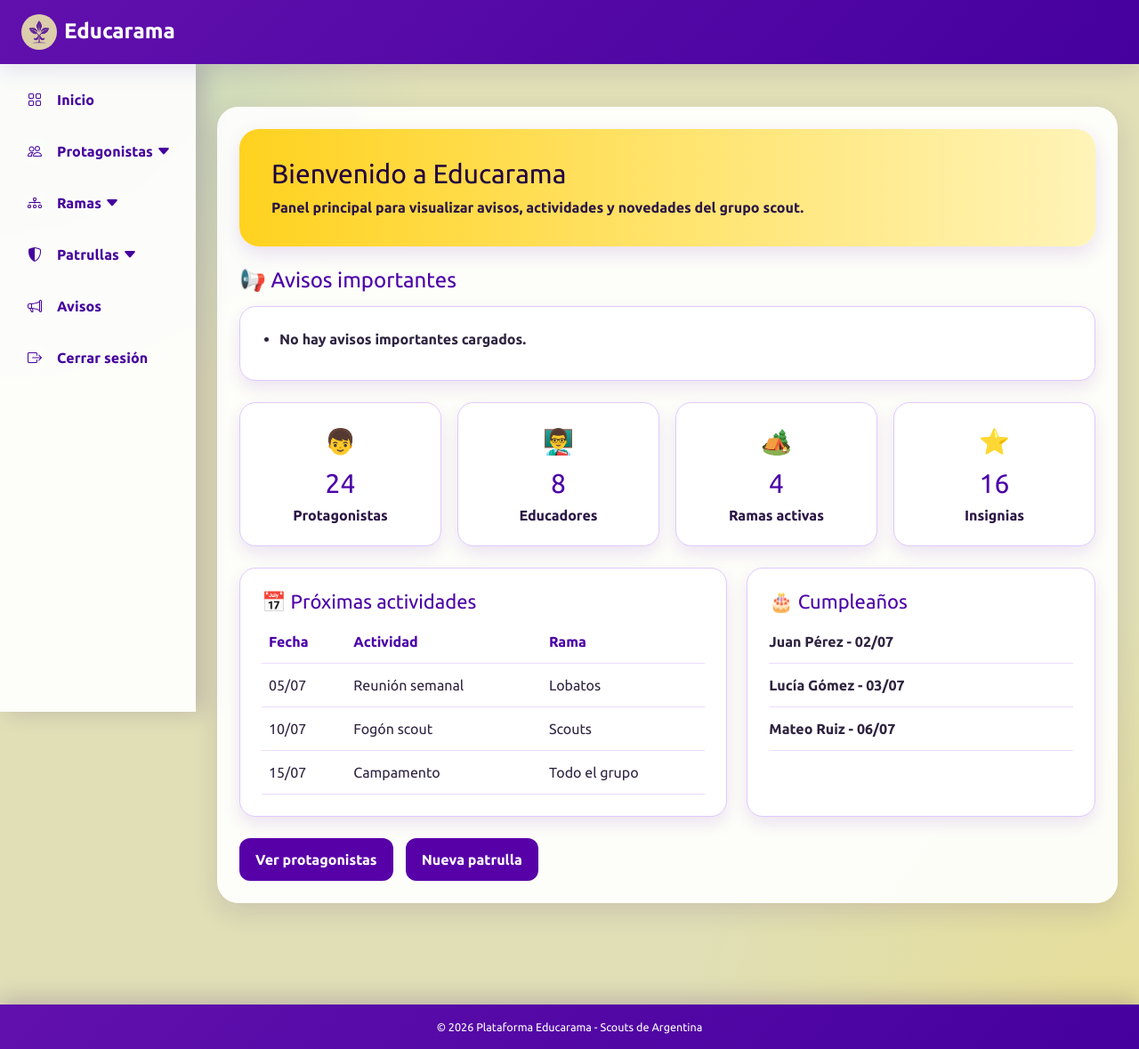
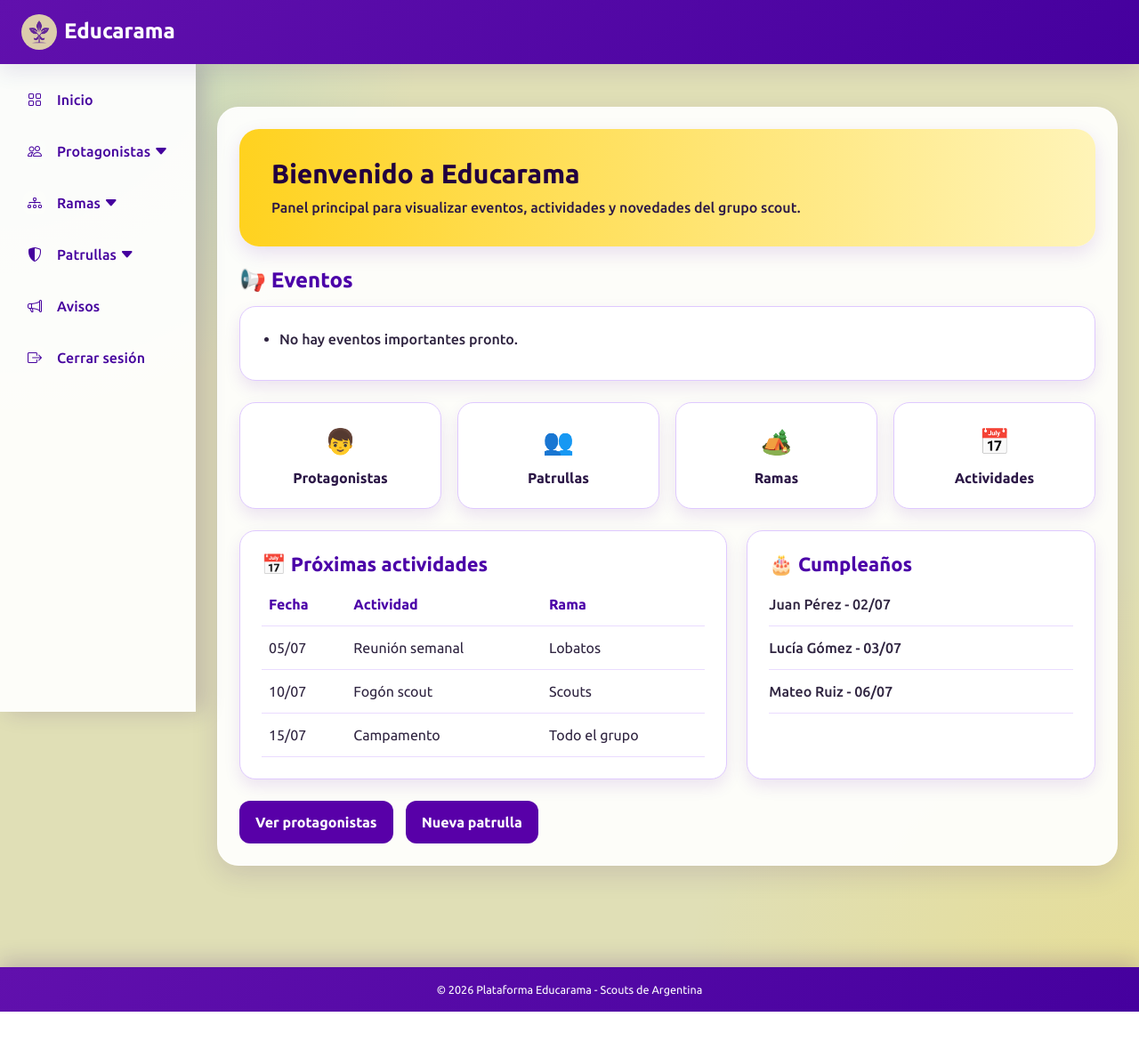
Before and after one commit to cristianA7X/Educarama, a PHP site: page /index.php in a window 1280 px wide. Shown: the whole page at 89% size. After the commit the page ends 1137 px from the top, so only its background shows below. Run offline with PHP 8.4, Linux system fonts and the light colour scheme; the visitor is signed in with stand-in values (Sample User, id 1); tables that the repository leaves empty hold one stand-in row (values such as "Sample post"); some libraries are stand-ins or nearby versions.

Commit message:
Restrcturacion de botones, fix de avisos y rename a Eventos, correcion a fuente y estilos

```diff
--- a/public/css/styles.css
+++ b/public/css/styles.css
@@ -40,6 +40,7 @@
   --navbar-height: 72px;
   --footer-height: 50px;
 }
+
 /* MANADA (Amarillo) */
 body.rama-manada {
   --rama-primario: var(--scout-amarillo);
@@ -62,6 +63,74 @@ body.rama-caminantes {
 body.rama-rover {
   --rama-primario: var(--scout-rojo);
   --rama-secundario: var(--scout-rojo-claro);
+}
+
+/* =========================================================
+   UBUNTU
+   ========================================================= */
+
+@font-face {
+  font-family: "Ubuntu";
+  src: url("../fonts/ubuntu/Ubuntu-Light.woff2") format("woff2");
+  font-weight: 300;
+  font-style: normal;
+  font-display: swap;
+}
+
+@font-face {
+  font-family: "Ubuntu";
+  src: url("../fonts/ubuntu/Ubuntu-LightItalic.woff2") format("woff2");
+  font-weight: 300;
+  font-style: italic;
+  font-display: swap;
+}
+
+@font-face {
+  font-family: "Ubuntu";
+  src: url("../fonts/ubuntu/Ubuntu-Regular.woff2") format("woff2");
+  font-weight: 400;
+  font-style: normal;
+  font-display: swap;
+}
+
+@font-face {
+  font-family: "Ubuntu";
+  src: url("../fonts/ubuntu/Ubuntu-Italic.woff2") format("woff2");
+  font-weight: 400;
+  font-style: italic;
+  font-display: swap;
+}
+
+@font-face {
+  font-family: "Ubuntu";
+  src: url("../fonts/ubuntu/Ubuntu-Medium.woff2") format("woff2");
+  font-weight: 500;
+  font-style: normal;
+  font-display: swap;
+}
+
+@font-face {
+  font-family: "Ubuntu";
+  src: url("../fonts/ubuntu/Ubuntu-MediumItalic.woff2") format("woff2");
+  font-weight: 500;
+  font-style: italic;
+  font-display: swap;
+}
+
+@font-face {
+  font-family: "Ubuntu";
+  src: url("../fonts/ubuntu/Ubuntu-Bold.woff2") format("woff2");
+  font-weight: 700;
+  font-style: normal;
+  font-display: swap;
+}
+
+@font-face {
+  font-family: "Ubuntu";
+  src: url("../fonts/ubuntu/Ubuntu-BoldItalic.woff2") format("woff2");
+  font-weight: 700;
+  font-style: italic;
+  font-display: swap;
 }
 /* ==========================================================================
    AJUSTES CONDICIONALES PARA PAGINAS SIN SIDEBAR/FOOTER
@@ -94,7 +163,10 @@ body {
 body {
   margin: 0;
   font-family: "Ubuntu", "Segoe UI", Tahoma, Geneva, Verdana, sans-serif;
+  font-weight: 400;
+
   color: var(--texto-principal);
+
   background:
     radial-gradient(
       circle at top left,
@@ -107,6 +179,16 @@ body {
       transparent 30%
     ),
     var(--beige-fondo);
+}
+
+h1,
+h2,
+h3,
+h4,
+h5,
+h6 {
+  font-family: "Ubuntu", sans-serif;
+  font-weight: 700;
 }
 
 /* Scroll más prolijo */
@@ -209,7 +291,7 @@ body {
   text-decoration: none;
   border-radius: 14px;
   transition: all 0.22s ease;
-  font-weight: 600;
+  font-weight: 500;
   letter-spacing: 0.1px;
 }
 
@@ -448,7 +530,7 @@ body {
 
 .home-welcome p {
   margin: 0;
-  font-weight: 600;
+  font-weight: 500;
   color: #2b1746;
 }
 
@@ -478,7 +560,7 @@ body {
 
 .home-alerts li {
   margin-bottom: 10px;
-  font-weight: 600;
+  font-weight: 500;
 }
 
 .home-stats {
@@ -553,7 +635,7 @@ body {
 .movements-list li {
   padding: 12px 0;
   border-bottom: 1px solid #eadcff;
-  font-weight: 600;
+  font-weight: 500;
 }
 
 .home-actions {
@@ -648,7 +730,7 @@ body {
 .protagonista-info p {
   margin-bottom: 6px;
   color: var(--texto-suave);
-  font-weight: 600;
+  font-weight: 500;
   font-size: 0.95rem;
 }
 
@@ -714,6 +796,6 @@ body {
 .patrulla-card p {
   margin-bottom: 6px;
   color: var(--texto-suave);
-  font-weight: 600;
+  font-weight: 500;
   font-size: 0.95rem;
 }
--- a/public/index.php
+++ b/public/index.php
@@ -3,17 +3,14 @@
 require_once __DIR__ . '/../src/Controladores/AuthMiddleware.php';
 
 $tituloPagina = "Inicio";
-require_once __DIR__ . '/../src/Controladores/AvisoControlador.php';
+require_once __DIR__ . '/../src/Controladores/eventoControlador.php';
 
 // 1. Instancias el controlador
-$avisoControlador = new AvisoControlador();
+$eventoControlador = new eventoControlador();
 
 // 2. Llamas al método y guardas el resultado en la variable que usa el HTML
-$avisos = $avisoControlador->listarAvisosHome();
+$eventos = $eventoControlador->listareventosHome();
 ?>
-
-
-
 
 
 <!DOCTYPE html>
@@ -40,82 +37,45 @@ $avisos = $avisoControlador->listarAvisosHome();
 
             <section class="home-welcome">
                 <h2>Bienvenido a Educarama</h2>
-                <p>Panel principal para visualizar avisos, actividades y novedades del grupo scout.</p>
+                <p>Panel principal para visualizar eventos, actividades y novedades del grupo scout.</p>
             </section>
 
-
-
-
-
-            <h3 class="home-section-title">📢 Avisos importantes</h3>
+            <h3 class="home-section-title">📢 Eventos</h3>
 
             <section class="home-alerts">
                 <ul>
-                    <?php if (!empty($avisos)): ?>
-                        <?php foreach ($avisos as $aviso): ?>
+                    <?php if (!empty($eventos)): ?>
+                        <?php foreach ($eventos as $evento): ?>
                             <li>
-                                <strong><?= htmlspecialchars($aviso['titulo']) ?>:</strong>
-                                <?= htmlspecialchars($aviso['descripcion']) ?>
+                                <strong><?= htmlspecialchars($evento['titulo']) ?>:</strong>
+                                <?= htmlspecialchars($evento['descripcion']) ?>
                             </li>
                         <?php endforeach; ?>
                     <?php else: ?>
-                        <li>No hay avisos importantes cargados.</li>
+                        <li>No hay eventos importantes pronto.</li>
                     <?php endif; ?>
                 </ul>
             </section>
 
-
-
-
-
-
-
-
-
-
-
-
-
-
-
-
-
-
-
-
-
-
-
-
-
-
-
-
-
             <section class="home-stats">
                 <div class="home-stat-card">
                     <div class="icon">👦</div>
-                    <h3>24</h3>
                     <p>Protagonistas</p>
                 </div>
 
                 <div class="home-stat-card">
-                    <div class="icon">👨‍🏫</div>
-                    <h3>8</h3>
-                    <p>Educadores</p>
+                    <div class="icon">👥</div>
+                    <p>Patrullas</p>
                 </div>
 
                 <div class="home-stat-card">
                     <div class="icon">🏕️</div>
-                    <h3>4</h3>
-                    <p>Ramas activas</p>
+                    <p>Ramas</p>
                 </div>
 
                 <div class="home-stat-card">
-                    <div class="icon">⭐</div>
-                    <h3>16</h3>
-                    <p>Insignias</p>
-                </div>
+                    <div class="icon">📅</div>
+                    <p>Actividades</p>
             </section>
 
             <section class="home-grid">
--- a/src/Controladores/AvisoControlador.php
+++ b/src/Controladores/eventoControlador.php
@@ -1,20 +1,20 @@
 <?php
 
 require_once __DIR__ . '/../Datos/Database.php';
-require_once __DIR__ . '/../Datos/AvisoRepositorio.php';
-require_once __DIR__ . '/../Servicios/AvisoService.php';
+require_once __DIR__ . '/../Datos/eventoRepositorio.php';
+require_once __DIR__ . '/../Servicios/EventoService.php';
 
-class AvisoControlador
+class EventoControlador
 {
-    private AvisoServicio $servicio;
+    private EventoServicio $servicio;
 
     public function __construct()
     {
         $conexion = Database::getConexion();
 
-        $repositorio = new AvisoRepositorio($conexion);
+        $repositorio = new EventoRepositorio($conexion);
 
-        $this->servicio = new AvisoServicio($repositorio);
+        $this->servicio = new EventoServicio($repositorio);
     }
 
     public function procesarAcciones(): void
@@ -22,30 +22,30 @@ class AvisoControlador
         if (isset($_GET['accion'], $_GET['id'])) {
             $this->servicio->ejecutarAccion($_GET['accion'], (int) $_GET['id']);
 
-            header("Location: gestionar_avisos.php");
+            header("Location: gestionar_eventos.php");
             exit;
         }
 
         if ($_SERVER['REQUEST_METHOD'] === 'POST') {
             $this->servicio->guardarDesdeFormulario($_POST);
 
-            header("Location: gestionar_avisos.php");
+            header("Location: gestionar_eventos.php");
             exit;
         }
     }
 
-    public function obtenerAvisoEditar(): ?array
+    public function obtenerEventosParaEditar(): ?array
     {
         $idEditar = isset($_GET['editar']) ? (int) $_GET['editar'] : null;
 
-        return $this->servicio->buscarAvisoParaEditar($idEditar);
+        return $this->servicio->buscarEventoParaEditar($idEditar);
     }
 
-    public function listarAvisos(): array
+    public function listarEventos(): array
     {
         $filtro = $_GET['filtro'] ?? 'todos';
 
-        return $this->servicio->listarAvisos($filtro);
+        return $this->servicio->listarEventos($filtro);
     }
 
     public function obtenerFiltroActual(): string
@@ -53,8 +53,8 @@ class AvisoControlador
         return $_GET['filtro'] ?? 'todos';
     }
 
-    public function listarAvisosHome(): array
+    public function listarEventosHome(): array
     {
-        return $this->servicio->listarAvisosHome();
+        return $this->servicio->listarEventosHome();
     }
 }
--- a/src/Datos/AvisoRepositorio.php
+++ b/src/Datos/eventoRepositorio.php
@@ -1,6 +1,6 @@
 <?php
 
-class AvisoRepositorio
+class EventoRepositorio
 {
     private PDO $conexion;
 
@@ -18,9 +18,9 @@ class AvisoRepositorio
         ");
 
         $stmt->execute([':id' => $id]);
-        $aviso = $stmt->fetch(PDO::FETCH_ASSOC);
+        $evento = $stmt->fetch(PDO::FETCH_ASSOC);
 
-        return $aviso ?: null;
+        return $evento ?: null;
     }
 
     public function listar(string $filtro = 'todos'): array
@@ -103,7 +103,7 @@ class AvisoRepositorio
         $stmt->execute([':id' => $id]);
     }
 
-   public function listarAvisosHome(): array
+   public function listarEventosHome(): array
 {
     $stmt = $this->conexion->prepare("
         SELECT *
--- a/src/Servicios/AvisoService.php
+++ b/src/Servicios/EventoService.php
@@ -1,20 +1,20 @@
 <?php
 
-class AvisoServicio
+class EventoServicio
 {
-    private AvisoRepositorio $repositorio;
+    private EventoRepositorio $repositorio;
 
-    public function __construct(AvisoRepositorio $repositorio)
+    public function __construct(EventoRepositorio $repositorio)
     {
         $this->repositorio = $repositorio;
     }
 
-    public function listarAvisos(string $filtro): array
+    public function listarEventos(string $filtro): array
     {
         return $this->repositorio->listar($filtro);
     }
 
-    public function buscarAvisoParaEditar(?int $id): ?array
+    public function buscarEventoParaEditar(?int $id): ?array
     {
         if (!$id) {
             return null;
@@ -59,8 +59,8 @@ class AvisoServicio
         }
     }
 
-    public function listarAvisosHome(): array
+    public function listarEventosHome(): array
     {
-        return $this->repositorio->listarAvisosHome();
+        return $this->repositorio->listarEventosHome();
     }
 }
--- a/views/pages/gestionar_avisos.php
+++ b/views/pages/gestionar_eventos.php
@@ -53,9 +53,11 @@ include __DIR__ . '/includes/menu_lateral.php';
 
         <div class="barra-superior-inst mb-4">
             <h1 class="fw-bold mb-1">
-                <?= $avisoEditar ? 'Editar aviso' : 'Gestionar avisos' ?>
+                <?= $avisoEditar ? 'Editar aviso' : 'Crear aviso' ?>
             </h1>
-            <p class="mb-0">Administrá los avisos que se muestran en la pantalla de inicio.</p>
+            <p class="mb-0">
+                <?= $avisoEditar ? 'Modificá los datos del aviso seleccionado.' : 'Completá los datos para crear un nuevo aviso.' ?>
+            </p>
         </div>
 
         <form method="POST" class="tarjeta-blanca-borde p-4 mb-4">
--- a/views/pages/includes/menu_lateral.php
+++ b/views/pages/includes/menu_lateral.php
@@ -41,10 +41,7 @@
                     <span class="icon"><i class="bi bi-eye"></i></span>
                     <span class="description">Ver ramas</span>
                 </a>
-                <a class="nav-link" href="/Educarama/views/pages/alta_rama.php">
-                    <span class="icon"><i class="bi bi-plus-circle"></i></span>
-                    <span class="description">Agregar rama</span>
-                </a>
+
             </div>
 
             <a class="nav-link" href="#" data-bs-toggle="collapse" data-bs-target="#submenu-patrullas" aria-expanded="false" aria-controls="submenu-patrullas">
@@ -62,7 +59,7 @@
                 </a>
             </div>
 
-            <a href="/Educarama/views/pages/gestionar_avisos.php" class="nav-link">
+            <a href="/Educarama/views/pages/avisos.php" class="nav-link">
                 <span class="icon"><i class="bi bi-megaphone"></i></span>
                 <span class="description">Avisos</span>
             </a>
```
Also changed, not shown: public/fonts/Ubuntu/UFL.txt (added, +96 -0 lines), views/pages/eventos.php (added, +200 -0 lines), views/pages/perfil_protagonista.php (+2 -14 lines), public/fonts/Ubuntu/Ubuntu-Bold.woff2 (added), public/fonts/Ubuntu/Ubuntu-BoldItalic.woff2 (added), public/fonts/Ubuntu/Ubuntu-Italic.woff2 (added), public/fonts/Ubuntu/Ubuntu-Light.woff2 (added), public/fonts/Ubuntu/Ubuntu-LightItalic.woff2 (added), public/fonts/Ubuntu/Ubuntu-Medium.woff2 (added), public/fonts/Ubuntu/Ubuntu-MediumItalic.woff2 (added), public/fonts/Ubuntu/Ubuntu-Regular.woff2 (added).
